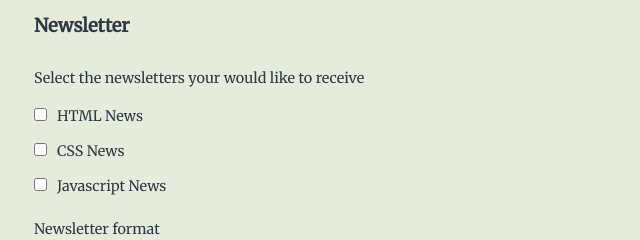
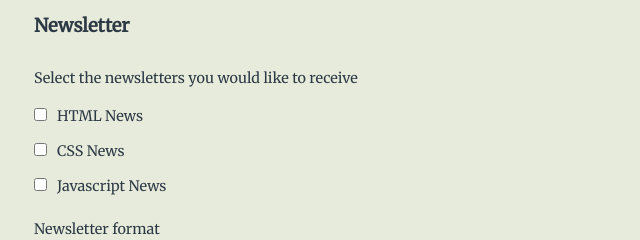
Before and after one commit to grashupfer99/techdegree-project-3, a plain HTML site: page index.html in a window 1280 px wide. Shown: the part 865-1105 px from the top of the page, 308-948 px from the left. Drawn offline with Linux system fonts and the light colour scheme.

Commit message:
Corrected the label "your" to "you"

```diff
--- a/index.html
+++ b/index.html
@@ -124,7 +124,7 @@
     <fieldset class="newsletter">
       <legend>Newsletter</legend>
 
-      <p>Select the newsletters your would like to receive</p>
+      <p>Select the newsletters you would like to receive</p>
         <input type="checkbox" id="html_news" value="html_news" name="user_html_news"><label for="html_news">HTML News</label><br>
         <input type="checkbox" id="css_news" value="css_news" name="user_css_news"><label for="css_news">CSS News</label><br>
         <input type="checkbox" id="javascript_news" value="javascript_news" name="user_javascript_news"><label for="javascript_news">Javascript News</label>
```
